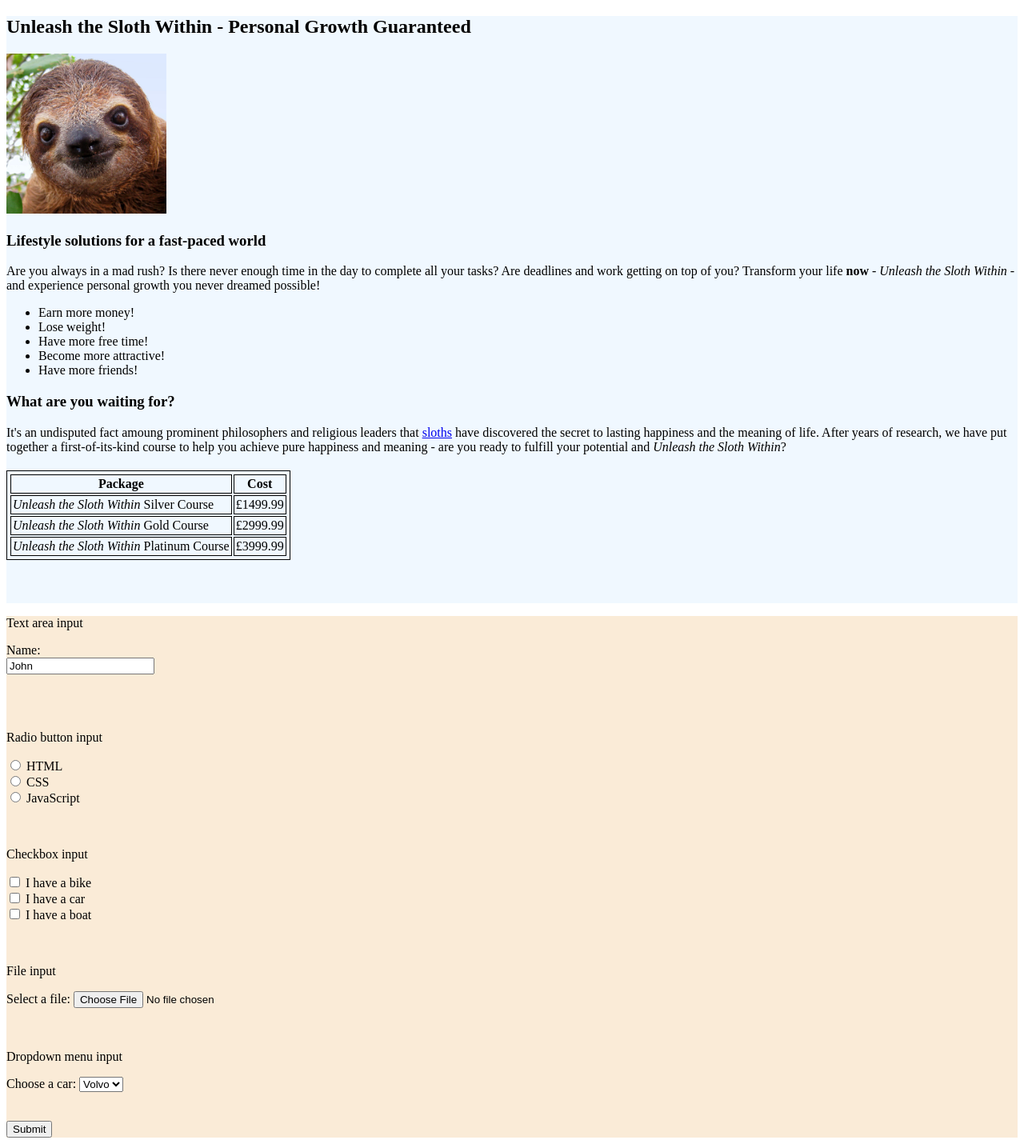
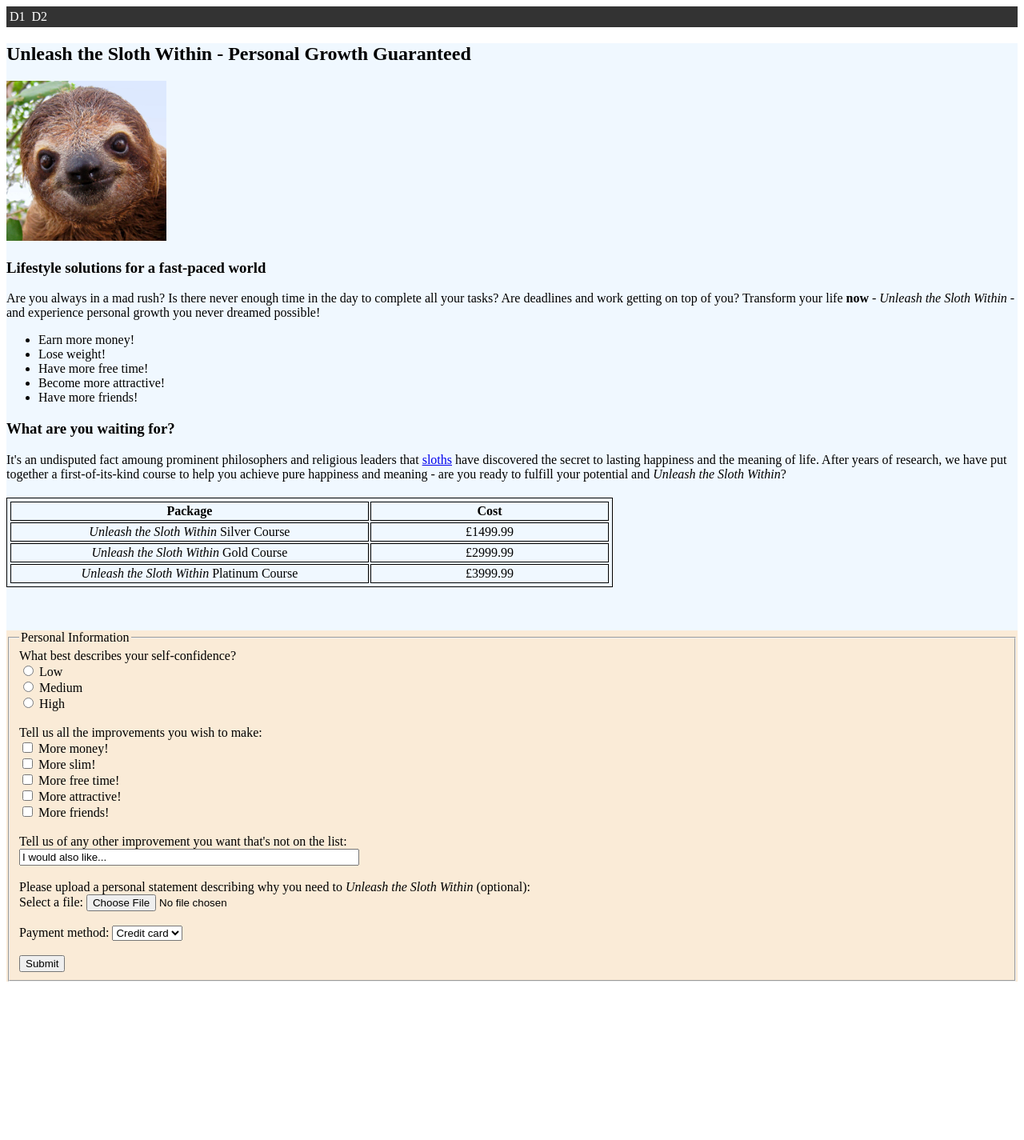
Before and after one commit to KoalaTreeHotel/week01-day02-basic-sloth, a plain HTML site: page index.html in a window 1280 px wide. Shown: the whole page at 80% size. After the commit the page ends 1235 px from the top, so only its background shows below. Drawn offline with Linux system fonts and the light colour scheme.

Commit message:
day2 input form. nav-bar added

```diff
--- a/css/styles.css
+++ b/css/styles.css
@@ -1,16 +1,45 @@
+/* Nav bar */
+ul.nav-ul {
+  list-style-type: none;
+  margin: 0;
+  padding: 0;
+  overflow: hidden;
+  background-color: #333;
+}
+
+li.nav-li {
+  float: left;
+}
+
+li.nav-li a {
+  display: block;
+  color: white;
+  text-align: center;
+  padding: 4px 4px;
+  text-decoration: none;
+}
+
+li.nav-li a:hover {
+  background-color: #111;
+}
+
+/* Table */
 table, th, td {
     border:1px solid black;
     padding: 2px;
+    width: 60%;
+    text-align: center;
   }
 
 table.table-pricing{
     margin-top: 20px;
 }
 
-section.day1{
+/* Sections */
+section.odd-day{
   background-color: aliceblue;
 }
 
-section.day2{
+section.even-day{
   background-color: antiquewhite;
 }
--- a/index.html
+++ b/index.html
@@ -10,8 +10,15 @@
 </head>
 
 <body>
-  <section class="day1">
-  <h1>Unleash the Sloth Within - Personal Growth Guaranteed</h1>
+
+  <!-- Nav bar -->
+  <ul class="nav-ul">
+    <li class="nav-li"><a class="active" href="#D1">D1</a></li>
+    <li class="nav-li"><a href="#D2">D2</a></li>
+  </ul>
+
+  <section class="odd-day">
+    <h1 id="#D1">Unleash the Sloth Within - Personal Growth Guaranteed</h1>
     <img src="./images/sloth-face.png" alt="Pictre of sloth" width="200" height="200">
     <h3>Lifestyle solutions for a fast-paced world</h3>
     <p>
@@ -57,47 +64,55 @@
     <br><br><br>
   </section>
 
-  <section class="day2">
-    <p>Text area input</p>
-    <form action="/action_page.php">
-      <label for="fname">Name:</label><br>
-      <input type="text" id="fname" name="fname" value="John"><br>
-      <br><br><br>
+  <section class="even-day">
+    <form action="/action_page.php" id="D2">
+      <fieldset>
+        <legend>Personal Information</legend>
+        What best describes your self-confidence?
+        <br>
+        <input type="radio" id="conf-low" name="confidence-level" value="Low">
+        <label for="conf-low">Low</label><br>
+        <input type="radio" id="conf-med" name="confidence-level" value="Medium">
+        <label for="conf-med">Medium</label><br>
+        <input type="radio" id="conf-high" name="confidence-level" value="High">
+        <label for="conf-high">High</label>
+        <br><br>
 
-      <p>Radio button input</p>
-      <input type="radio" id="html" name="fav_language" value="HTML">
-      <label for="html">HTML</label><br>
-      <input type="radio" id="css" name="fav_language" value="CSS">
-      <label for="css">CSS</label><br>
-      <input type="radio" id="javascript" name="fav_language" value="JavaScript">
-      <label for="javascript">JavaScript</label>
-      <br><br><br>
+        Tell us all the improvements you wish to make:
+        <br>
+        <input type="checkbox" id="improvement1" name="improvement1" value="Bike">
+        <label for="improvement1"> More money!</label><br>
+        <input type="checkbox" id="improvement2" name="improvement2" value="Car">
+        <label for="improvement2"> More slim!</label><br>
+        <input type="checkbox" id="improvement3" name="improvement3" value="Boat">
+        <label for="improvement3"> More free time!</label><br>
+        <input type="checkbox" id="improvement4" name="improvement4" value="Boat">
+        <label for="improvement4"> More attractive!</label><br>
+        <input type="checkbox" id="improvement5" name="improvement5" value="Boat">
+        <label for="improvement5"> More friends!</label>
+        <br><br>
+        <label for="fname">Tell us of any other improvement you want that's not on the list:</label><br>
+        <input type="text" id="fname" name="fname" value="I would also like..." size="50"><br>
+        <br>
 
-      <p>Checkbox input </p>
-      <input type="checkbox" id="vehicle1" name="vehicle1" value="Bike">
-      <label for="vehicle1"> I have a bike</label><br>
-      <input type="checkbox" id="vehicle2" name="vehicle2" value="Car">
-      <label for="vehicle2"> I have a car</label><br>
-      <input type="checkbox" id="vehicle3" name="vehicle3" value="Boat">
-      <label for="vehicle3"> I have a boat</label>
-      <br><br><br>
 
-      <p>File input</p>
+        Please upload a personal statement describing why you need to <em>Unleash the Sloth Within</em> (optional):
+        <br>
         <label for="myfile">Select a file:</label>
         <input type="file" id="myfile" name="myfile">
-      <br><br><br>
+        <br><br>
 
-      <p>Dropdown menu input</p>
-      <label for="cars">Choose a car:</label>
-      <select id="cars" name="cars">
-        <option value="volvo">Volvo</option>
-        <option value="saab">Saab</option>
-        <option value="fiat">Fiat</option>
-        <option value="audi">Audi</option>
+        <label for="payment">Payment method:</label>
+        <select id="payment" name="cars">
+          <option value="credit">Credit card</option>
+          <option value="debit">Debit card</option>
+          <option value="paypal">Paypal</option>
+          <option value="bitcoin">Bitcoin</option>
         </select>
-      <br><br><br>
+        <br><br>
 
         <input type="submit" value="Submit">
+      </fieldset>
     </form>
   </section>
 </body>
```
Lines whose indentation alone changed are shown as unchanged.
